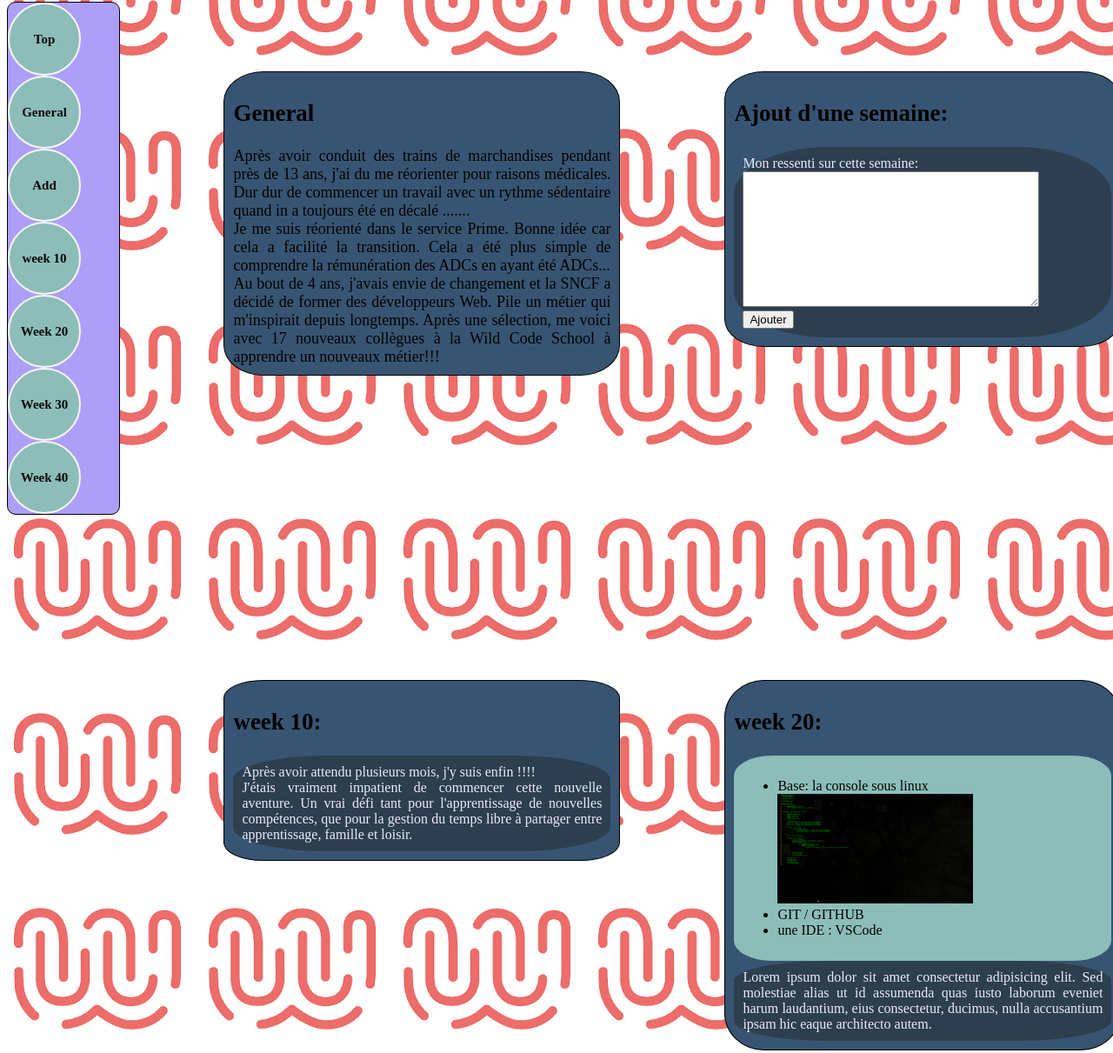
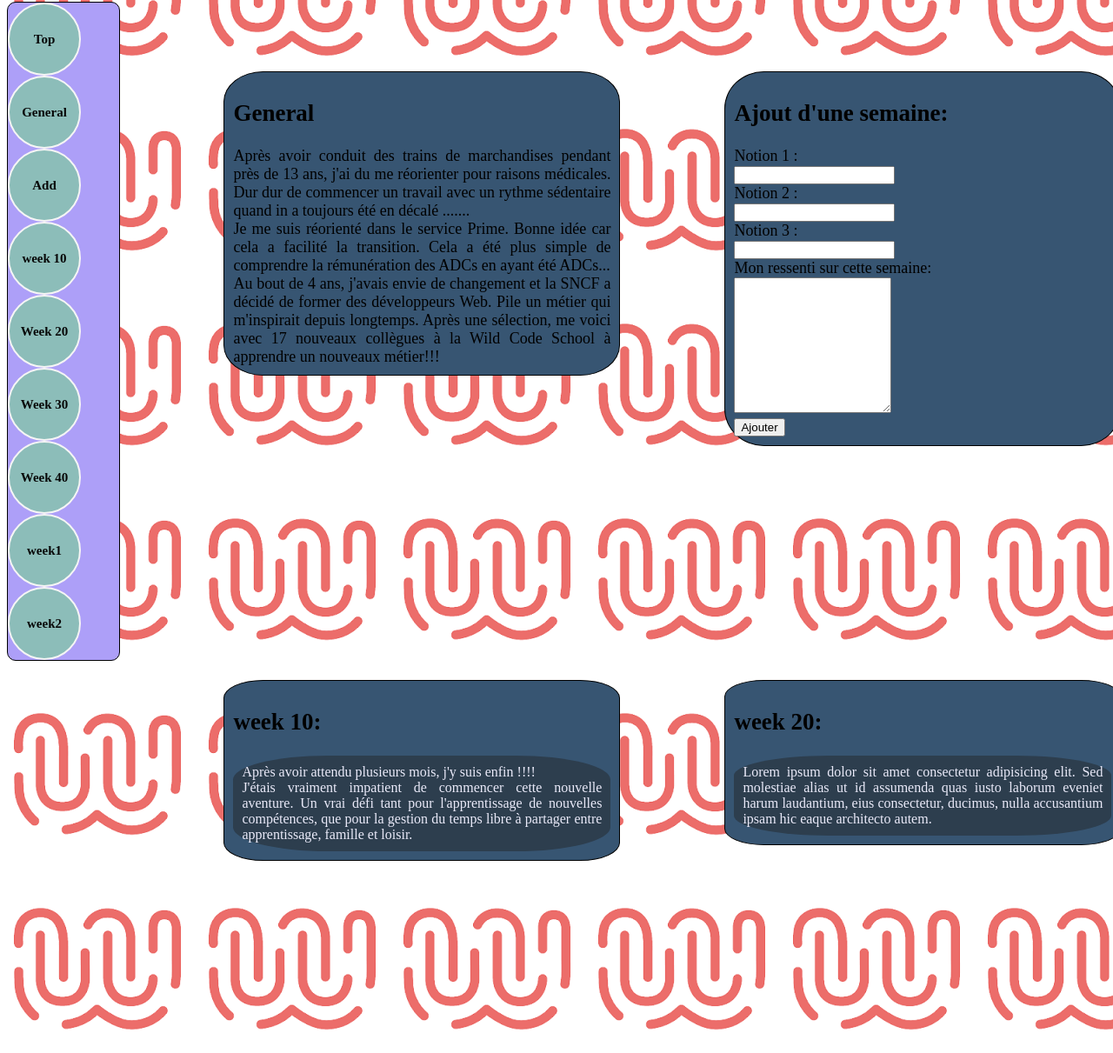
Before and after one commit to Reydet-Eric/first-project, a plain HTML site: page index.html in a window 1280 px wide. Shown: the part 118-1329 px from the top of the page at 87% size. Drawn offline with Linux system fonts and the light colour scheme; a web font is replaced by a local one.

Commit message:
add button menu

```diff
--- a/index.html
+++ b/index.html
@@ -31,14 +31,14 @@
             <section class="content" class="affichage" id="addForm">
                 <section class="card">
                     <h2 id="add">Ajout d'une semaine:</h2>
-                    <div class="notion" class="notionForm">
+                    <div class="notionForm">
                         <label for="notion1">Notion 1  :<br><input id="notion1" required><br></label>
                         <label for="notion2">Notion 2  :<br><input id="notion2"><br></label>
-                        <label fro="notion3">Notion 3  :<br><input id="notion3"><br></label>
+                        <label for="notion3">Notion 3  :<br><input id="notion3"><br></label>
                     </div>
-                    <div class="ressenti" class="ressentiForm">
+                    <div class="ressentiForm">
                         <label for="addRessenti">Mon ressenti sur cette semaine: <br>
-                            <textarea cols="40" rows="10" id="addRessenti">
+                            <textarea cols="20" rows="10" id="addRessenti">
                             </textarea><br>
                         </label>
                         <button type="button" class="submitForm">Ajouter</button>
--- a/script.js
+++ b/script.js
@@ -2,14 +2,13 @@
 const week={name: [1,2,3],
 notion:[["Apprendre à apprendre\nC'est quoi être développeur?"],["Base: la console sous linux","GIT /  GITHUB","une IDE : VSCode"]],
 ressenti:["Après avoir attendu plusieurs mois, j'y suis enfin !!!! \n","Lorem ipsum dolor sit amet consectetur adipisicing elit. Sed molestiae alias ut id assumenda quas iusto laborum eveniet harum laudantium, eius consectetur, ducimus, nulla accusantium ipsam hic eaque architecto autem."]}
+
 const numberWeek=week.name.length
 //console.log(`${week.name} ${week.notion} ${week.ressenti}`)
 //structure du menu
-const menu={name:"menu1",
-lien:href="#week1",
-actif:false}
-// affichage menu
-
+// const menu={name:"menu1",
+// lien:href="#week1",
+// actif:false}
 
 // affichage des bulles de contenu
 
@@ -17,7 +16,7 @@ const rightSection=document.querySelector('.right');
 const contentSection=document.querySelector('.content');
 
 function affich(){
-    console.log("affichage des cards");
+
 for(let i=0;i<week.notion.length;i++){
  //affichage bloc content
 newContentSection=document.createElement('section');
@@ -31,7 +30,7 @@ newContentSection.appendChild(newSectionCard);
 
     //  affichage titre semaine
  newContentH2=document.createElement('h2');
- newContentH2.id=`week i+1`;
+ newContentH2.setAttribute("id",`#week${i+1}`);
  newSectionCard.appendChild(newContentH2);
  newContentH2.innerHTML=`week ${i+1}`;
     //  affichage bulle notion
@@ -41,18 +40,19 @@ divDeNotion.classList.add('notion');
 newSectionCard.appendChild(divNotion);
 divNotion.innerHTML=`${week.notion[i]}`;
     //  affichage bulle ressenti
-const divRessenti=document.querySelector('.ressenti');
 divDeRessenti=document.createElement('div');
 divDeRessenti.classList.add('ressenti');
 newSectionCard.appendChild(divDeRessenti);
 divDeRessenti.innerHTML=`${week.ressenti[i]}`;
-
      //  affichage des bulles du menu
-
-
+const navMenu=document.querySelector('nav');
+newHref=document.createElement('a');
+newHref.classList.add('button-circle');
+navMenu.appendChild(newHref);
+newHref.innerHTML=`week${i+1}`;
+newHref.setAttribute("href",`#week${i+1}`);
  }
-
- }
+}
 affich();
  //création du formulaire d'ajout de semaine
 function addWeek(){
@@ -83,13 +83,5 @@ console.log("Etat bdd apres stockage:\n"+ week)
 
 // // suppression du formulaire
  })
-
-
 }
-// // appeler la fonction nouvelle semaine
-// const clickMenuAdd=document.querySelector('#add');
-
-// clickMenuAdd.addEventListener('click',function event () {
-//     console.log("ouverture formulaire d'ajout de semaine");
      addWeek();
-// });
```
